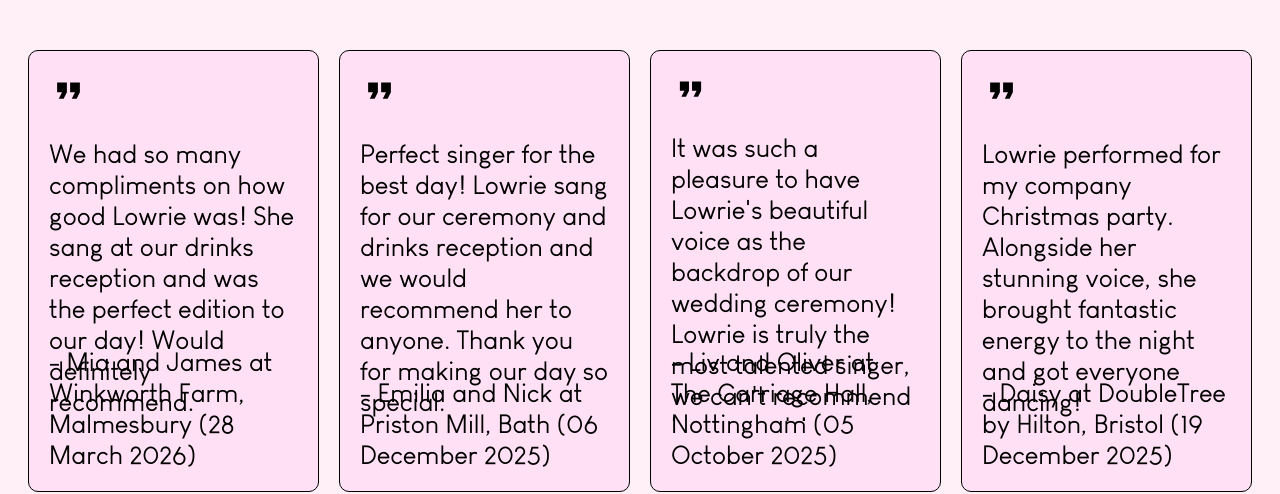
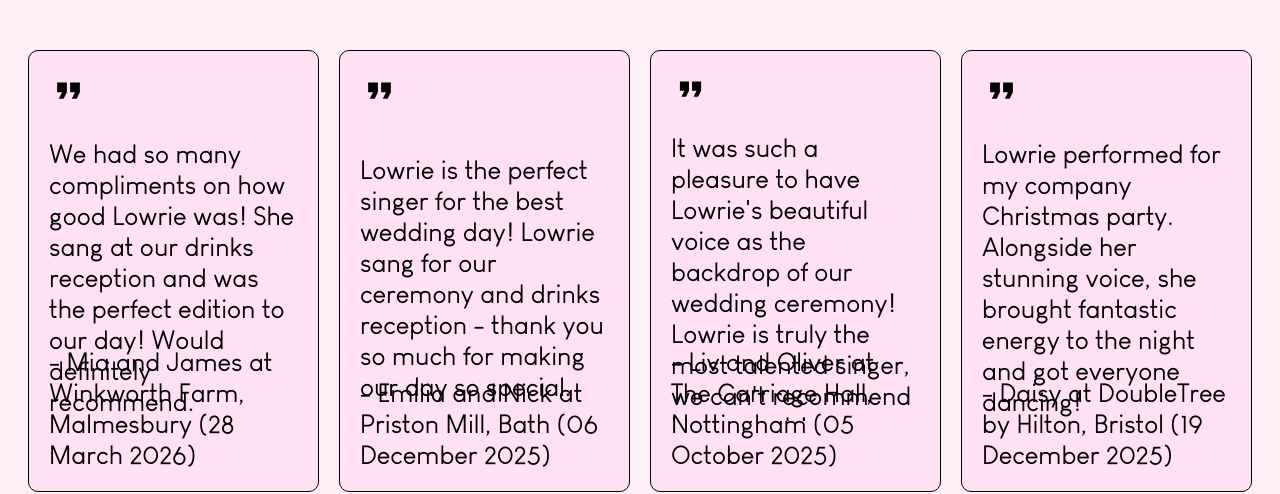
Before and after one commit to jleigh-100/lowriesings, a React app: page / in a window 1280 px wide. Shown: the part 1060-1554 px from the top of the page. Built offline with nearby package versions, Linux system fonts and the light colour scheme.

Commit message:
Update Testimonials.jsx

```diff
--- a/client/src/components/pages/Testimonials.jsx
+++ b/client/src/components/pages/Testimonials.jsx
@@ -59,7 +59,7 @@ export const Testimonials = () => {
       by: "Mia and James at Winkworth Farm, Malmesbury (28 March 2026)",
     },
     {
-      message: "Perfect singer for the best day! Lowrie sang for our ceremony and drinks reception and we would recommend her to anyone. Thank you for making our day so special.",
+      message: "Lowrie is the perfect singer for the best wedding day! Lowrie sang for our ceremony and drinks reception - thank you so much for making our day so special.",
       by: "Emilia and Nick at Priston Mill, Bath (06 December 2025)",
     },
     {
```
